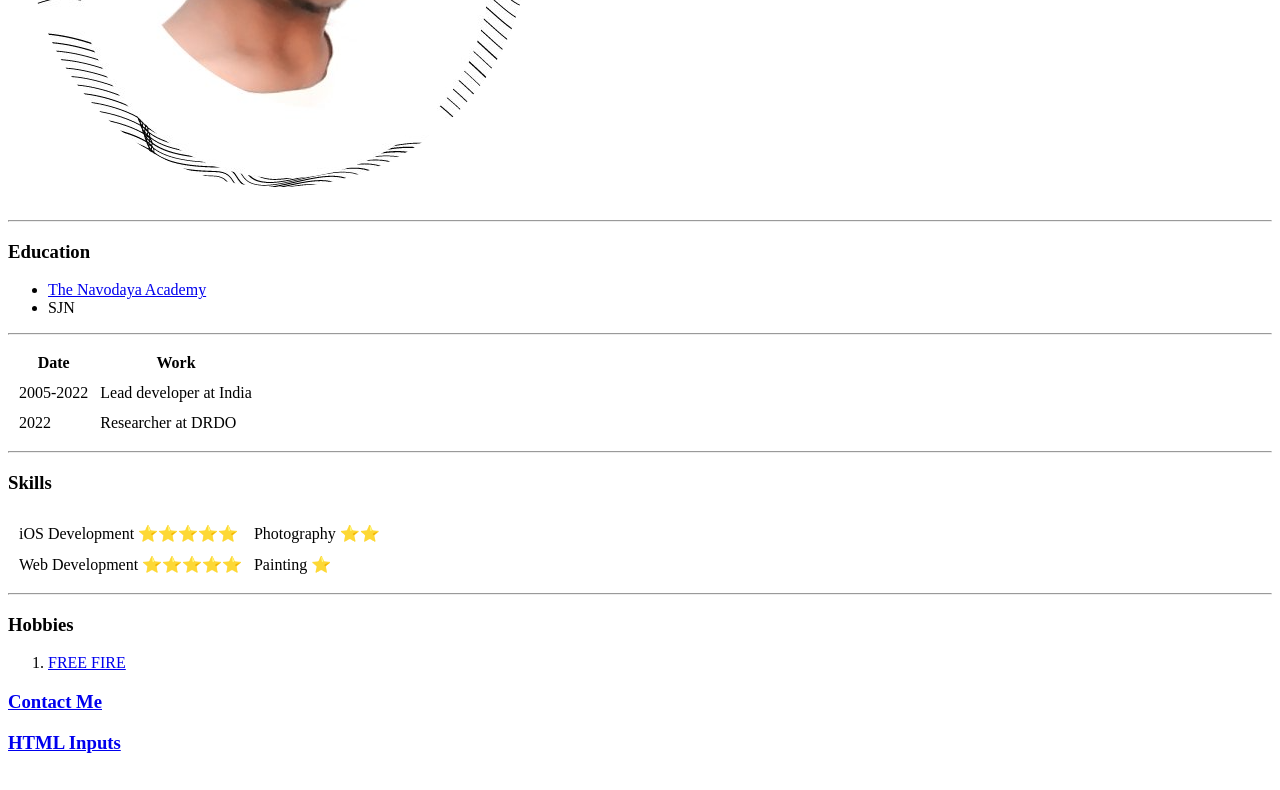
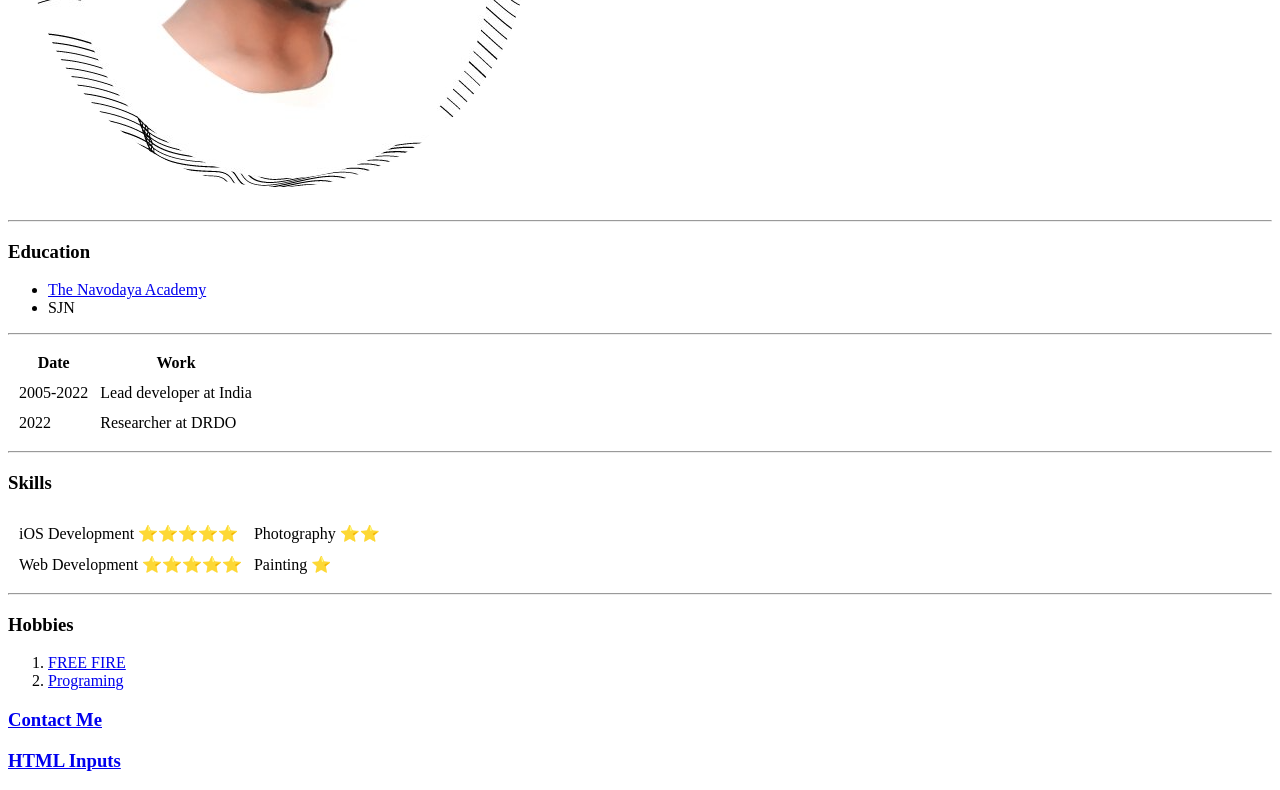
Before and after one commit to Selva-TS-cube/cv, a plain HTML site: page index.html in a window 1280 px wide. Shown: the part 342-1132 px from the top of the page. Drawn offline with Linux system fonts and the light colour scheme.

Commit message:
Update index.html

```diff
--- a/index.html
+++ b/index.html
@@ -60,7 +60,8 @@
     <ol>
         <li> <a href="https://ff.garena.com/">FREE FIRE</a>
         <br></li>
-
+        <li> <a href="programming.html">Programing</a>
+        <br></li>
     </ol>
     <h3> <a href="contact.html">Contact Me</a></h3>
     <h3> <a href="input.html">HTML Inputs</a></h3>
```
